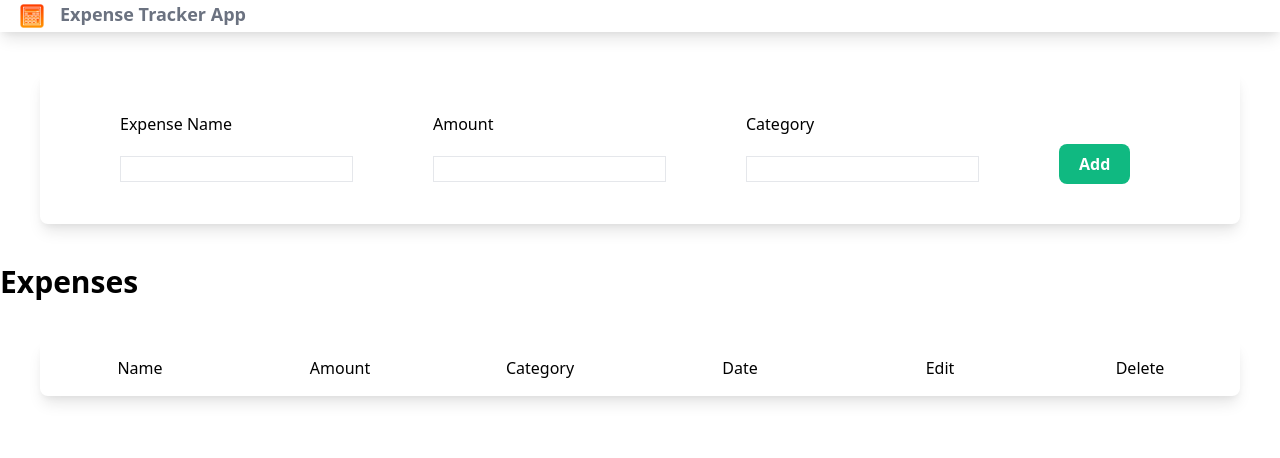
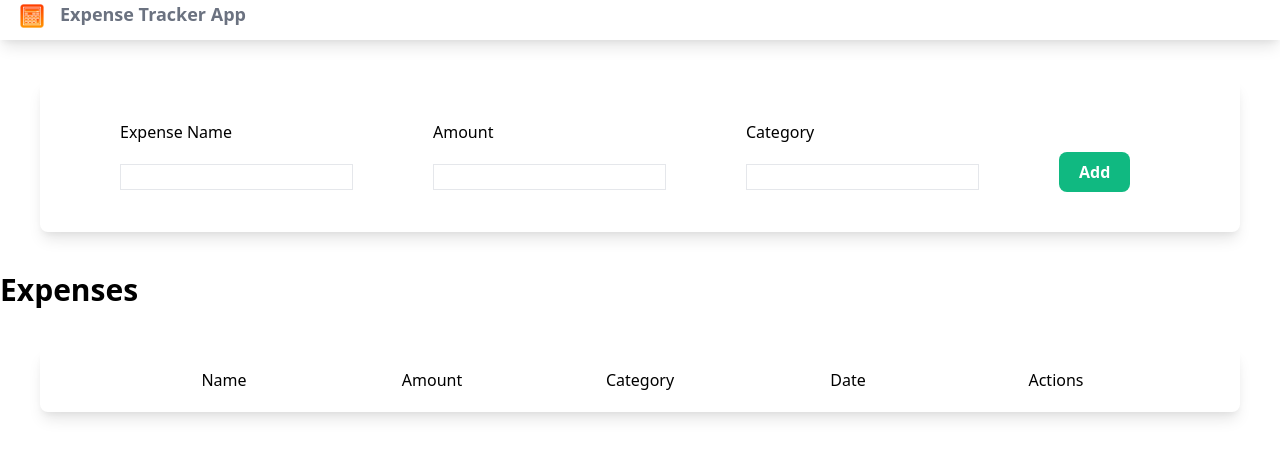
Before and after one commit to RalitsaTerzieva/expense-tracker-app, a Django app: page / in a window 1280 px wide. Shown: the top 458 px of the page. Run offline with Django 4.2, Linux system fonts and the light colour scheme; data that the repository does not hold is empty; style sheets or scripts are compiled from the project's sources.

Commit message:
Add edit and delete icons and style

```diff
--- a/trackerapp/templates/trackerapp/base.html
+++ b/trackerapp/templates/trackerapp/base.html
@@ -12,7 +12,7 @@
         <link rel="stylesheet" href="{% static 'trackerapp/style.css' %}">
     </head>
     <body>
-        <nav class='shadow-lg'>
+        <nav class='shadow-lg h-10'>
             <div class='px-4 mx-auto'>
                 <div class='flex justify-between'>
                     <div>
--- a/trackerapp/templates/trackerapp/index.html
+++ b/trackerapp/templates/trackerapp/index.html
@@ -1,4 +1,6 @@
 {% extends 'trackerapp/base.html' %}
+
+{% load static %}
 
 {% block content %}
 
@@ -36,22 +38,25 @@
         </form>
         <div class='font-bold text-3xl'>Expenses</div>
         <div class='shadow-lg m-10 rounded-lg divide-y'>
-            <div class='expense-header flex flex-wrap space-x-40 py-4'>
+            <div class='expense-header flex flex-wrap space-x-40 py-5 px-20'>
                 <span>Name</span>
                 <span>Amount</span>
                 <span>Category</span>
                 <span>Date</span>
-                <span>Edit</span>
-                <span>Delete</span>
+                <span>Actions</span>
+
             </div>
             {% for expense in expenses %}
-            <div class='expense-row flex-wrap px-20 py-5'>
+            <div class='expense-row flex flex-wrap px-20 py-5'>
                 <span class='font-bold'>{{ expense.name }}</span>
                 <span class='font-bold'>${{ expense.amount|floatformat:"2g"}}</span>
                 <span class='font-bold'>{{ expense.category }}</span>
-                <span class='font-bold'>{{ expense.date }}</span>
-                <span class='font-bold'><a class='bg-yellow-500 text-white px-4 py-2' href='{% url "edit" expense.id %}'>Edit</a></span>
-                <span class='font-bold'><a class='bg-red-500 text-white px-4 py-2' href='{% url "expense_delete" expense.pk %}'>Delete</a></span>
+                <span class='font-bold '>{{ expense.date }}</span>
+                <div class="flex place-content-center gap-3">
+                    <span class='bg-green-500 p-2'><a href='{% url "edit" expense.id %}'><img class='w-5 h-5' src='{% static "trackerapp/images/edit.png" %}'></a></span>
+                    <span class='bg-red-500 p-2'><a href='{% url "expense_delete" expense.pk %}'><img class='w-5 h-5' src='{% static "trackerapp/images/delete.png" %}'></a></span>
+                </div>
+
             </div>
             {% endfor %}
         </div>
```
Also changed, not shown: trackerapp/static/trackerapp/images/delete.png (added), trackerapp/static/trackerapp/images/edit.png (added).
